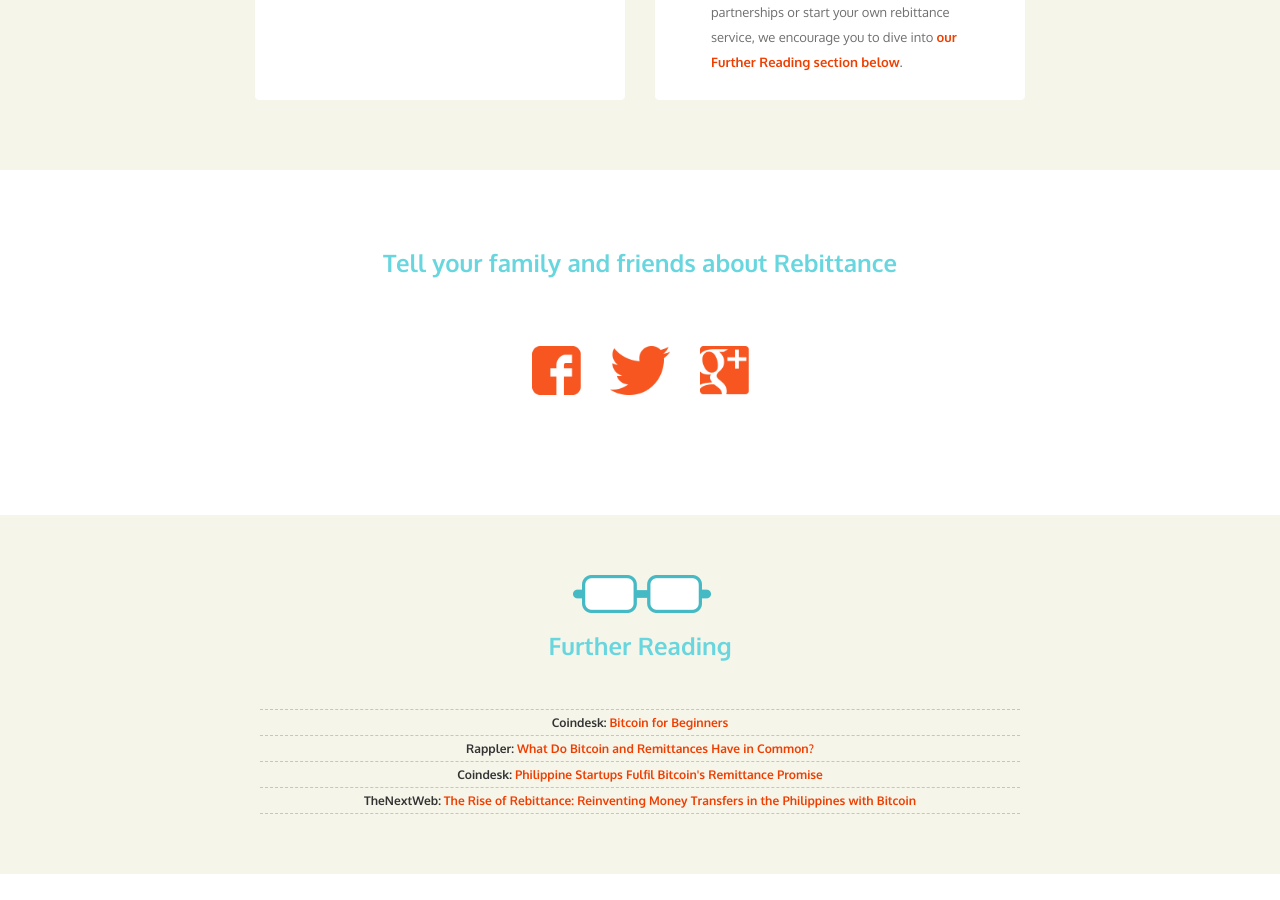
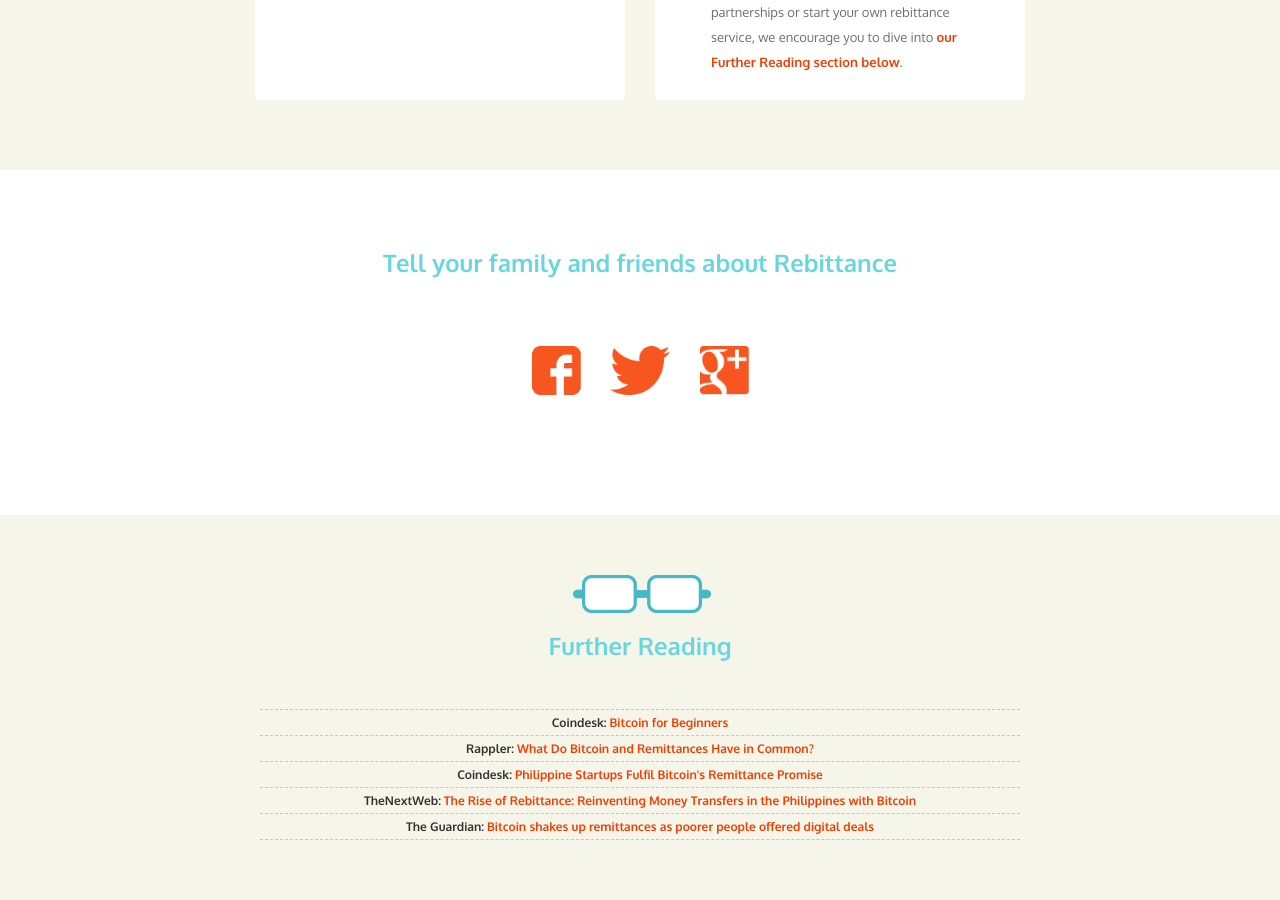
Before and after one commit to sciventures/rebittance, a Jekyll site: the page index.html, which Jekyll copies as it is, in a window 1280 px wide and 900 px high, scrolled down 4263 px. Built offline with Jekyll 4.4.1, drawn with Linux system fonts in a browser that asks for light colours; before the commit the page ends 5137 px from its top, so only the background shows below that.

```diff
--- a/index.html
+++ b/index.html
@@ -295,7 +295,7 @@
           <li><a href="http://www.rappler.com/business/features/37813-what-do-bitcoin-and-remittances-have-in-common"><span class="boldtext">Rappler:</span> <span class="orangetext">What Do Bitcoin and Remittances Have in Common?</span></a></li>
           <li><a href="http://www.coindesk.com/philippines-startups-fulfil-bitcoins-remittance-promise/"><span class="boldtext">Coindesk:</span> <span class="orangetext">Philippine Startups Fulfil Bitcoin's Remittance Promise</span></a></li>
           <li><a href="http://thenextweb.com/insider/2014/09/28/rise-rebittance-reinventing-money-transfers-philippines-bitcoin"><span class="boldtext">TheNextWeb:</span> <span class="orangetext">The Rise of Rebittance: Reinventing Money Transfers in the Philippines with Bitcoin</span></a></li>
-
+          <li><a href="http://www.theguardian.com/global-development/2014/aug/18/bitcoin-remittances-market-digital-cash"><span class='boldtext'>The Guardian:</span> <span class='orangetext'>Bitcoin shakes up remittances as poorer people offered digital deals</span></a></li>
         </ul>
 
       </div>
```
